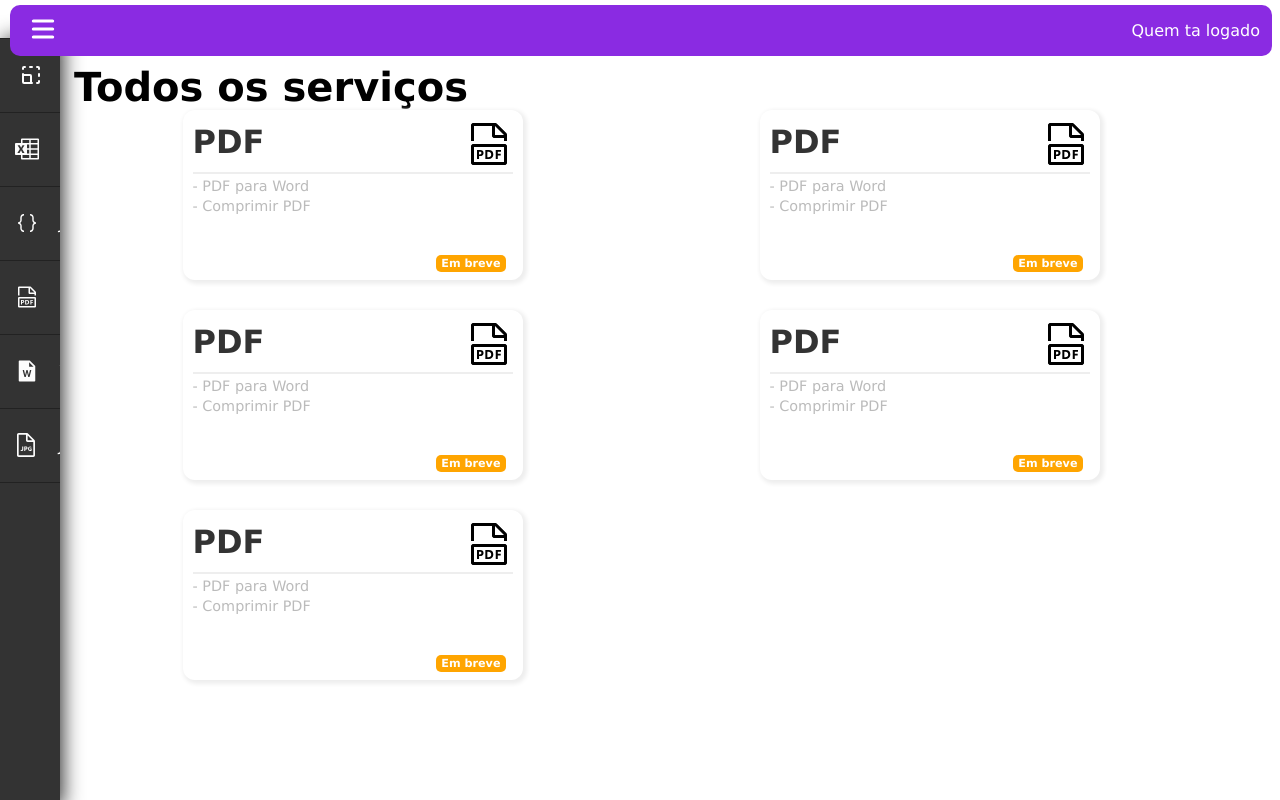
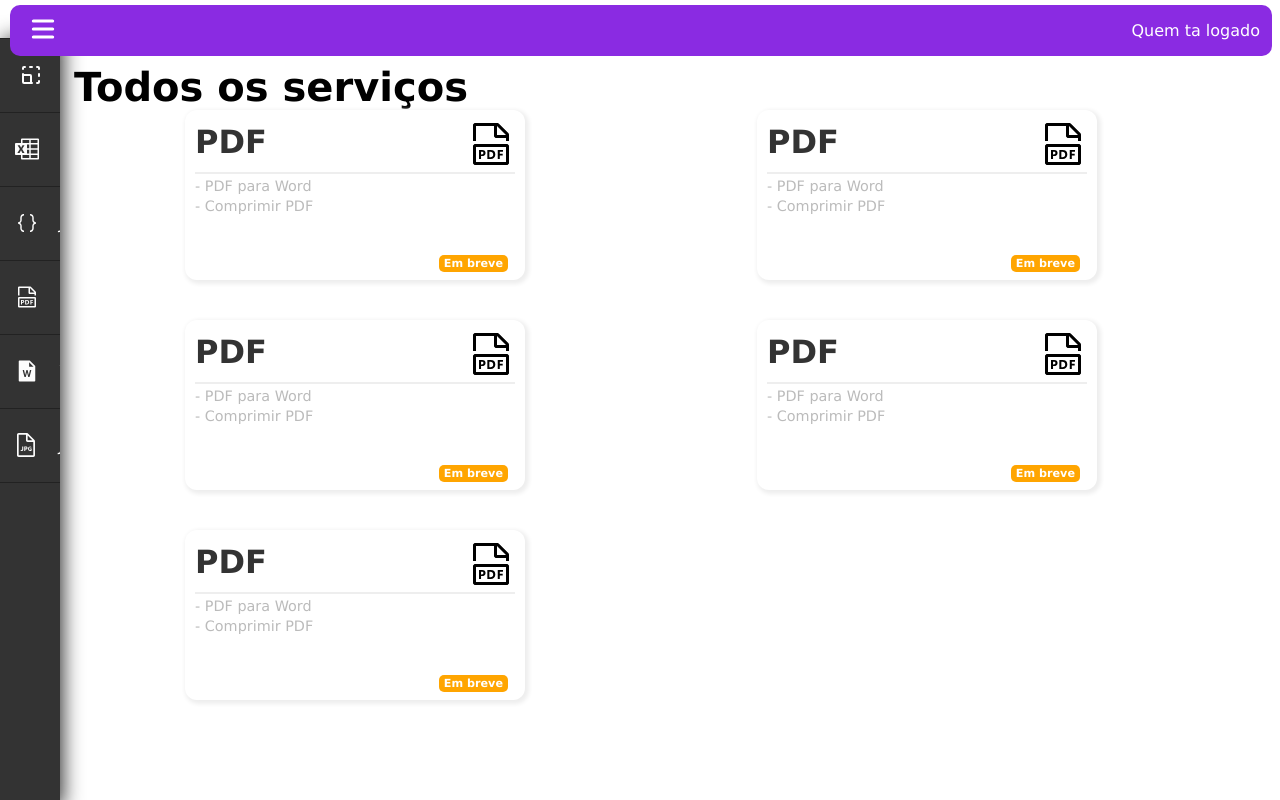
Before and after one commit to Joao-Pedro15/devHelper-frontend, a React (Create React App) app in the folder client/: page /home in a window 1280 px wide. Built offline with nearby package versions, Linux system fonts and the light colour scheme; sample sign-in values are in the browser's storage.

Commit message:
chore: change gap padding in grid cards

```diff
--- a/client/src/components/CardContainer/style.ts
+++ b/client/src/components/CardContainer/style.ts
@@ -3,7 +3,8 @@ import styled from 'styled-components'
 export const Container = styled.div`
   display: grid;
   grid-template-columns: repeat(auto-fit, minmax(25rem, 10fr));
-  gap: 20px;
+  column-gap: 10px;
+  row-gap: 30px;
   position: relative;
   width: 90%;
   place-items: center;
```
